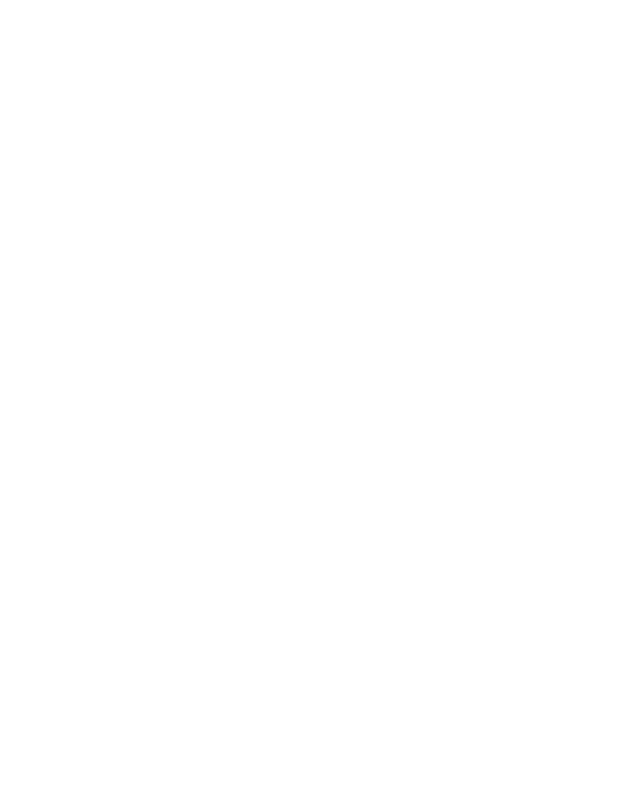
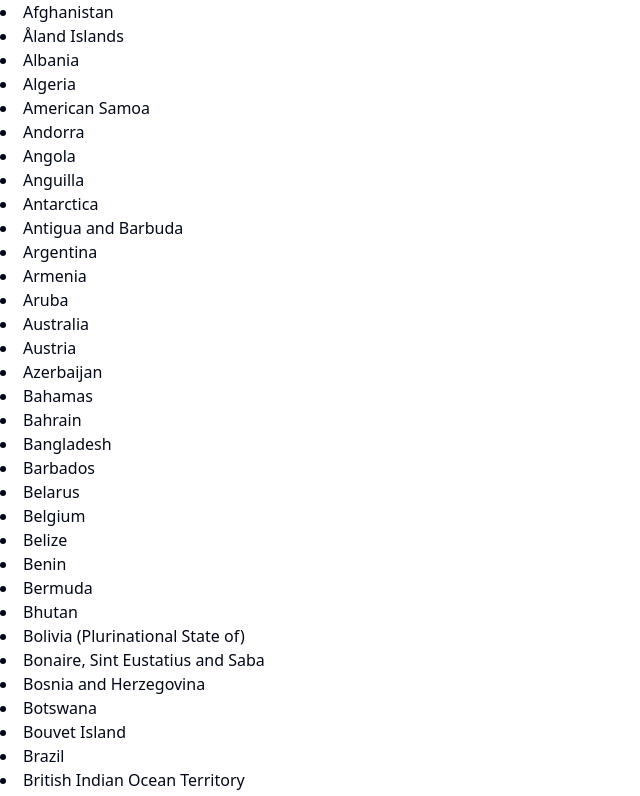
Before and after one commit to HamDean/countries-web, a React (Vite) app: page / in a window 1280 px wide. Shown: the top 796 px of the page, without its empty margins (0-640 px from the left). Built offline with nearby package versions, Linux system fonts and the light colour scheme.

Commit message:
Build custom hook for fetching countries

```diff
--- a/src/App.tsx
+++ b/src/App.tsx
@@ -1,4 +1,13 @@
+import useCountries from "./hooks/useCountries";
+
 const App = () => {
-  return <div></div>;
+  const { countries } = useCountries();
+  return (
+    <div>
+      {countries?.map((c) => (
+        <li key={c.name}>{c.name}</li>
+      ))}
+    </div>
+  );
 };
 export default App;
--- /dev/null
+++ b/src/hooks/useCountries.ts
@@ -0,0 +1,17 @@
+import { useEffect, useState } from "react"
+import c from "../data/data"
+
+interface Countries {
+    name: string
+}
+
+const useCountries = () => {
+    const [countries, setCountries] = useState<Countries[]>()
+    useEffect(() => {
+        setCountries(c)
+    },[])
+
+    return { countries }
+}
+
+export default useCountries;
```
